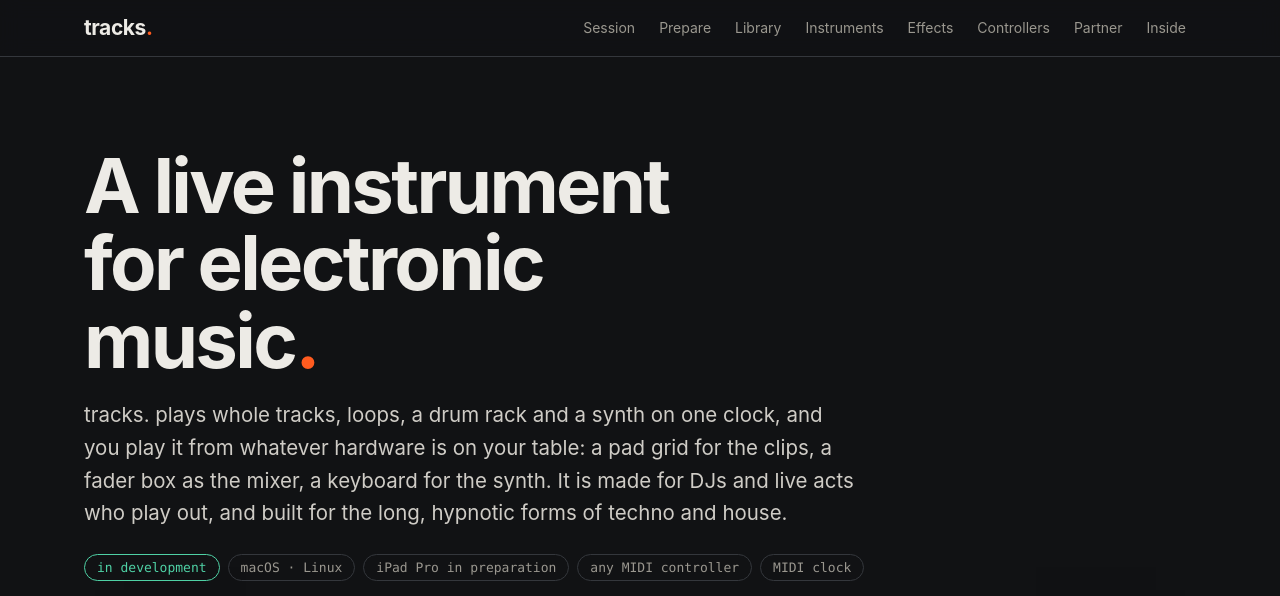
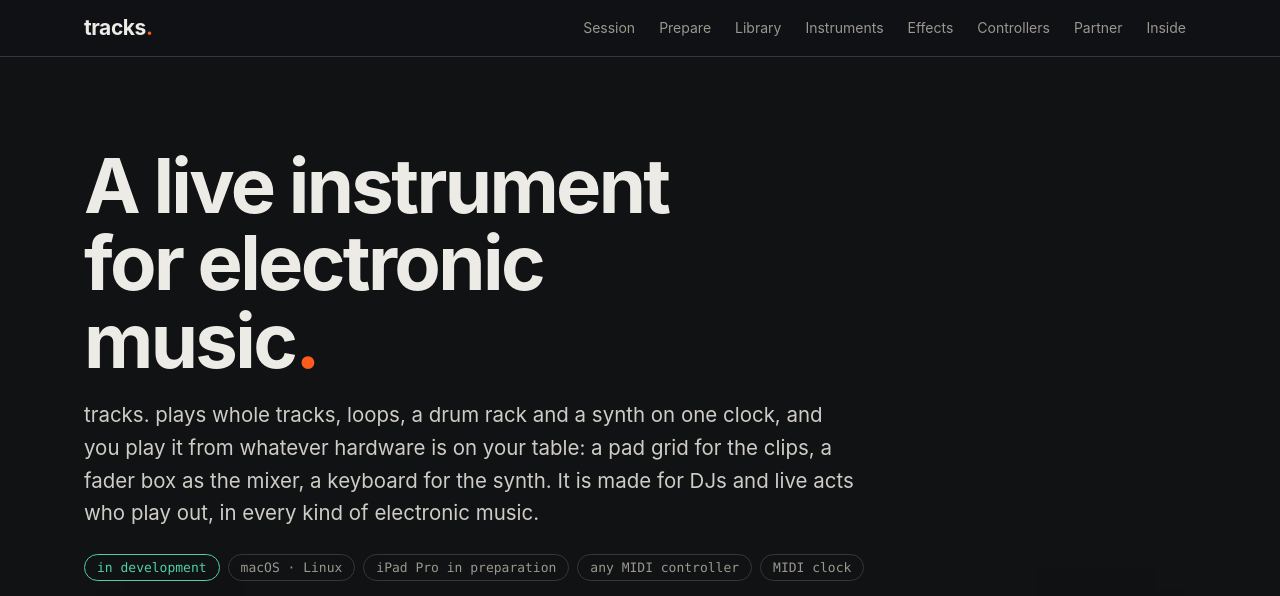
Before and after one commit to borisbrue/tracks, a plain HTML site: page index.html in a window 1280 px wide. Shown: the top 596 px of the page. Drawn offline with Linux system fonts and the light colour scheme.

Commit message:
Einleitung: alle Spielarten elektronischer Musik statt nur Techno und House
Co-Authored-By: Claude Opus 5.5 <noreply@anthropic.com>
Claude-Session: https://claude.ai/code/session_0193od1SPRnPDCfJhgAYdpbW

```diff
--- a/index.html
+++ b/index.html
@@ -4,7 +4,7 @@
 <meta charset="utf-8">
 <meta name="viewport" content="width=device-width, initial-scale=1">
 <title>tracks. – a live instrument for electronic music</title>
-<meta name="description" content="tracks. is a live instrument for electronic music, built for the long, hypnotic forms of techno and house: whole tracks, loops, a drum rack and a synth, all on one clock, played from any MIDI controller.">
+<meta name="description" content="tracks. is a live instrument for DJs and live acts in electronic music: whole tracks, loops, a drum rack and a synth, all on one clock, played from any MIDI controller.">
 <meta name="color-scheme" content="dark">
 <link rel="icon" href="img/icon.png">
 <style>
@@ -85,7 +85,7 @@ footer p{max-width:none}
 <main>
 <div class="wrap hero">
 <h1>A live instrument for electronic music<b>.</b></h1>
-<p class="lede">tracks. plays whole tracks, loops, a drum rack and a synth on one clock, and you play it from whatever hardware is on your table: a pad grid for the clips, a fader box as the mixer, a keyboard for the synth. It is made for DJs and live acts who play out, and built for the long, hypnotic forms of techno and house.</p>
+<p class="lede">tracks. plays whole tracks, loops, a drum rack and a synth on one clock, and you play it from whatever hardware is on your table: a pad grid for the clips, a fader box as the mixer, a keyboard for the synth. It is made for DJs and live acts who play out, in every kind of electronic music.</p>
 <div class="pills"><span class="pill on">in development</span><span class="pill">macOS · Linux</span><span class="pill">iPad Pro in preparation</span><span class="pill">any MIDI controller</span><span class="pill">MIDI clock</span></div>
 <figure style="margin:0"><div class="shot"><video src="video/session.mp4" poster="video/session.jpg" width="1512" height="982" autoplay muted loop playsinline preload="metadata" aria-label="The session screen of tracks.: clips start on the next bar while two channels keep playing."></video></div>
 <figcaption class="cap">The session: clips start on the next bar, two channels keep playing. Same grid as on a pad controller.</figcaption></figure>
```
